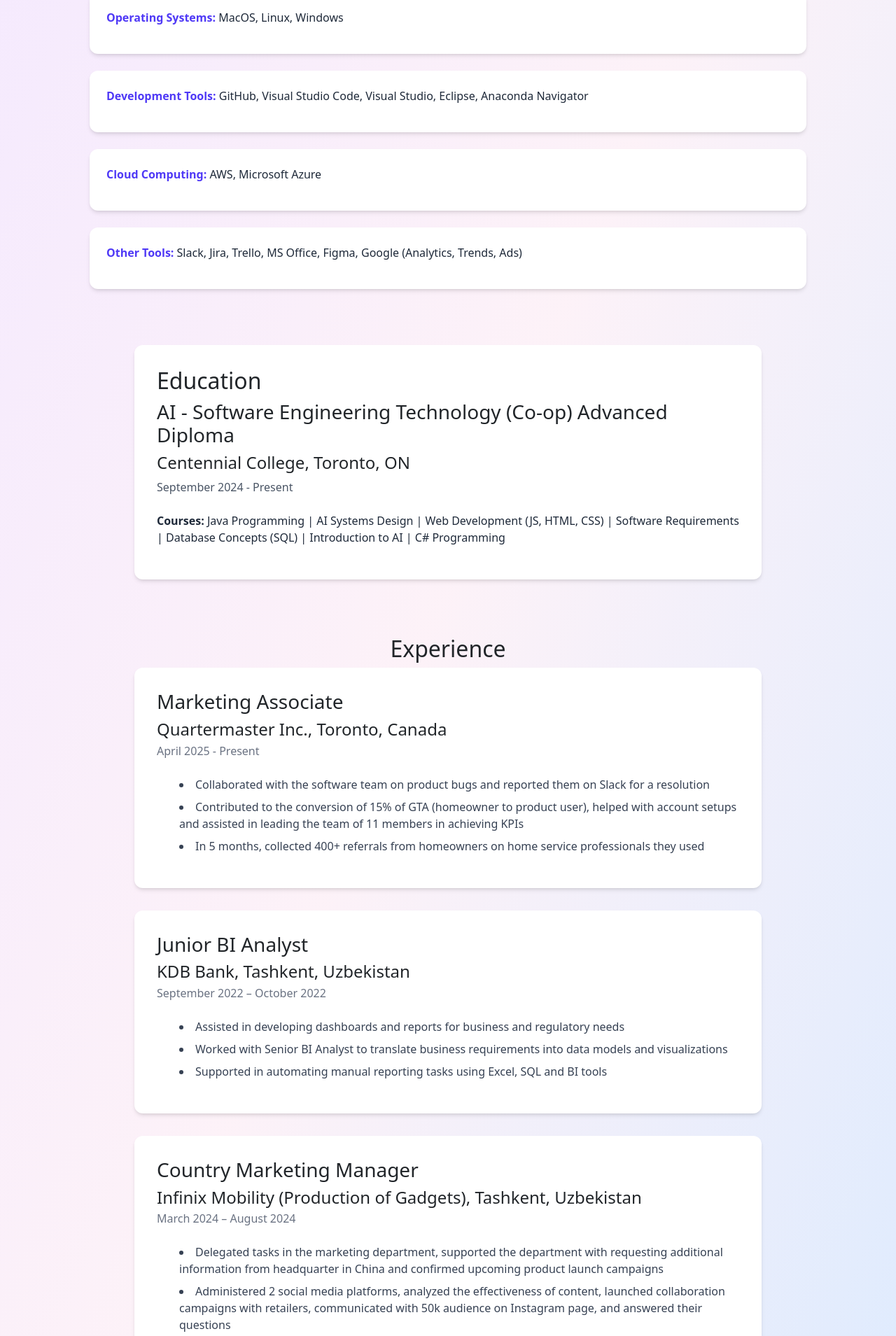
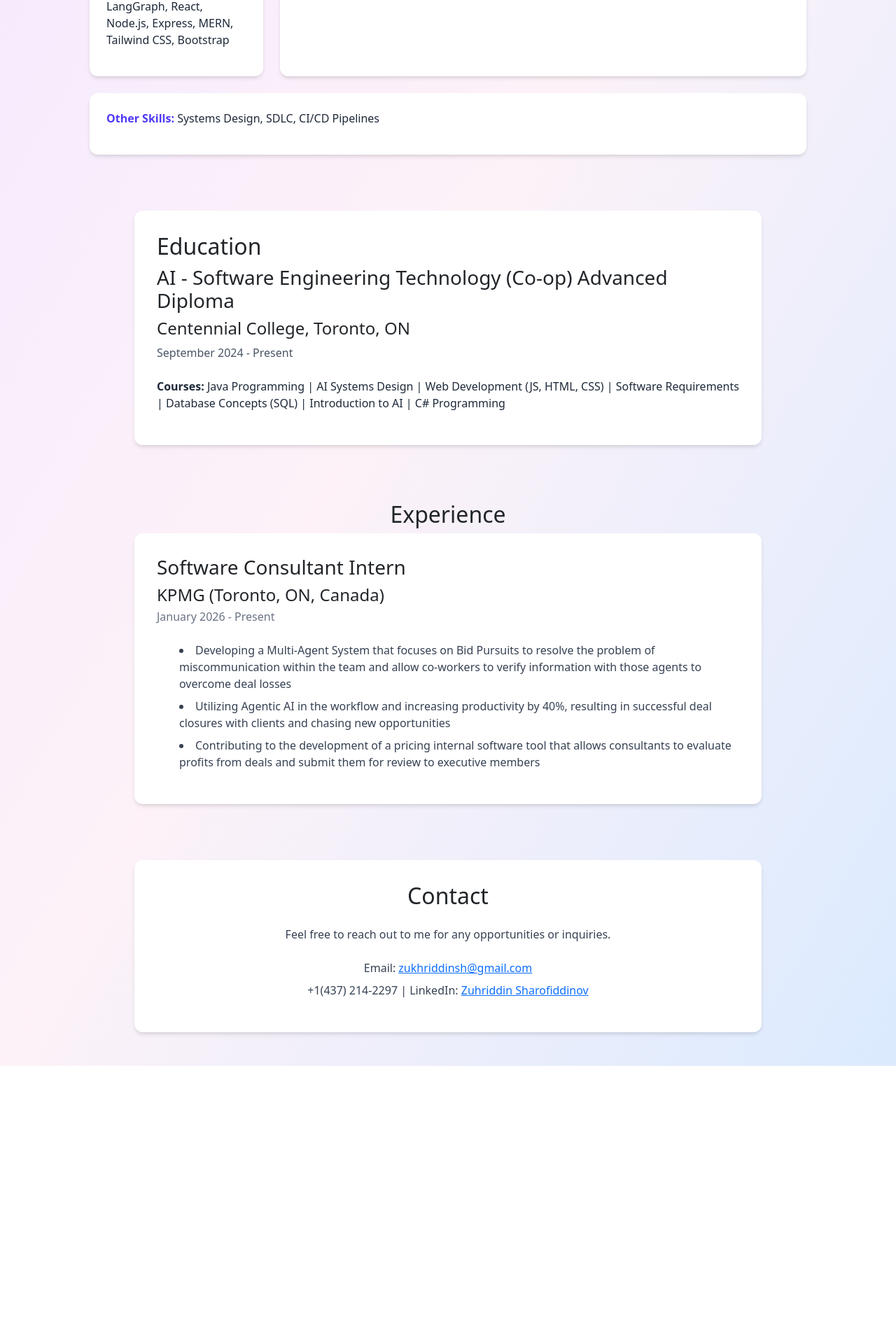
Before and after one commit to Zuck7/zucksharof, a React (Vite) app in the folder client/: page / in a window 1280 px wide. Shown: the part 811-2720 px from the top of the page at 70% size. After the commit the page ends 2354 px from the top, so only its background shows below. Built offline with nearby package versions, Linux system fonts and the light colour scheme.

Commit message:
Skills updated

```diff
--- a/client/src/components/home.jsx
+++ b/client/src/components/home.jsx
@@ -24,22 +24,19 @@
                 <h2 className="text-3xl font-bold text-gray-900 text-center mb-12">Technical Skills</h2>
                 <div className="grid grid-cols-1 md:grid-cols-2 gap-6">
                     <div className="bg-white rounded-xl p-6 shadow-md">
-                        <p className="text-gray-800"><strong className="text-indigo-600">Programming:</strong> JavaScript, C#, Oracle SQL, Java, HTML/CSS, Python</p>
+                        <p className="text-gray-800"><strong className="text-indigo-600">Programming Languages:</strong> Python, JavaScript, Java, Oracle SQL, C#, HTML/CSS</p>
                     </div>
                     <div className="bg-white rounded-xl p-6 shadow-md">
-                        <p className="text-gray-800"><strong className="text-indigo-600">Frameworks & Libraries:</strong> React (Vite), Express, Node, .Net, Pandas, Matplotlib, MongoDB</p>
+                        <p className="text-gray-800"><strong className="text-indigo-600">Libraries:</strong> Streamlit, Pandas, NumPy, Scikit-learn, NLTK, TensorFlow, PyTorch, Matplotlib</p>
                     </div>
                     <div className="bg-white rounded-xl p-6 shadow-md">
-                        <p className="text-gray-800"><strong className="text-indigo-600">Operating Systems:</strong> MacOS, Linux, Windows</p>
+                        <p className="text-gray-800"><strong className="text-indigo-600">Frameworks:</strong> LangChain, LangGraph, React, Node.js, Express, MERN, Tailwind CSS, Bootstrap</p>
                     </div>
                     <div className="bg-white rounded-xl p-6 shadow-md">
-                        <p className="text-gray-800"><strong className="text-indigo-600">Development Tools:</strong> GitHub, Visual Studio Code, Visual Studio, Eclipse, Anaconda Navigator</p>
+                        <p className="text-gray-800"><strong className="text-indigo-600">Developer Tools:</strong> Anaconda Navigator, Git, Docker, Eclipse, VS Code, VS, IntelliJ, Firebase, Groq</p>
                     </div>
-                    <div className="bg-white rounded-xl p-6 shadow-md">
-                        <p className="text-gray-800"><strong className="text-indigo-600">Cloud Computing:</strong> AWS, Microsoft Azure</p>
-                    </div>
-                    <div className="bg-white rounded-xl p-6 shadow-md">
-                        <p className="text-gray-800"><strong className="text-indigo-600">Other Tools:</strong> Slack, Jira, Trello, MS Office, Figma, Google (Analytics, Trends, Ads)</p>
+                    <div className="bg-white rounded-xl p-6 shadow-md md:col-span-2">
+                        <p className="text-gray-800"><strong className="text-indigo-600">Other Skills:</strong> Systems Design, SDLC, CI/CD Pipelines</p>
                     </div>
                 </div>
             </section>
@@ -60,37 +57,13 @@
                 <div className="space-y-8">
                     {/* Experience 1 */}
                     <div className="bg-white rounded-xl p-8 shadow-md">
-                        <h3 className="text-xl font-bold text-indigo-600 mb-2">Marketing Associate</h3>
-                        <h4 className="text-lg text-gray-700 mb-1">Quartermaster Inc., Toronto, Canada</h4>
-                        <p className="text-gray-500 mb-4">April 2025 - Present</p>
+                        <h3 className="text-xl font-bold text-indigo-600 mb-2">Software Consultant Intern</h3>
+                        <h4 className="text-lg text-gray-700 mb-1">KPMG (Toronto, ON, Canada)</h4>
+                        <p className="text-gray-500 mb-4">January 2026 - Present</p>
                         <ul className="list-disc list-inside space-y-2 text-gray-700">
-                            <li>Collaborated with the software team on product bugs and reported them on Slack for a resolution</li>
-                            <li>Contributed to the conversion of 15% of GTA (homeowner to product user), helped with account setups and assisted in leading the team of 11 members in achieving KPIs</li>
-                            <li>In 5 months, collected 400+ referrals from homeowners on home service professionals they used</li>
-                        </ul>
-                    </div>
-
-                    {/* Experience 2 */}
-                    <div className="bg-white rounded-xl p-8 shadow-md">
-                        <h3 className="text-xl font-bold text-indigo-600 mb-2">Junior BI Analyst</h3>
-                        <h4 className="text-lg text-gray-700 mb-1">KDB Bank, Tashkent, Uzbekistan</h4>
-                        <p className="text-gray-500 mb-4">September 2022 – October 2022</p>
-                        <ul className="list-disc list-inside space-y-2 text-gray-700">
-                            <li>Assisted in developing dashboards and reports for business and regulatory needs</li>
-                            <li>Worked with Senior BI Analyst to translate business requirements into data models and visualizations</li>
-                            <li>Supported in automating manual reporting tasks using Excel, SQL and BI tools</li>
-                        </ul>
-                    </div>
-
-                    {/* Experience 3 */}
-                    <div className="bg-white rounded-xl p-8 shadow-md">
-                        <h3 className="text-xl font-bold text-indigo-600 mb-2">Country Marketing Manager</h3>
-                        <h4 className="text-lg text-gray-700 mb-1">Infinix Mobility (Production of Gadgets), Tashkent, Uzbekistan</h4>
-                        <p className="text-gray-500 mb-4">March 2024 – August 2024</p>
-                        <ul className="list-disc list-inside space-y-2 text-gray-700">
-                            <li>Delegated tasks in the marketing department, supported the department with requesting additional information from headquarter in China and confirmed upcoming product launch campaigns</li>
-                            <li>Administered 2 social media platforms, analyzed the effectiveness of content, launched collaboration campaigns with retailers, communicated with 50k audience on Instagram page, and answered their questions</li>
-                            <li>Ran product presentation content with 30 bloggers and influencers, signed 2 ambassadors to represent products, organized overall 25 presentations for partners on new product launch campaigns, negotiated partners' questions, and provided further details for partnership</li>
+                            <li>Developing a Multi-Agent System that focuses on Bid Pursuits to resolve the problem of miscommunication within the team and allow co-workers to verify information with those agents to overcome deal losses</li>
+                            <li>Utilizing Agentic AI in the workflow and increasing productivity by 40%, resulting in successful deal closures with clients and chasing new opportunities</li>
+                            <li>Contributing to the development of a pricing internal software tool that allows consultants to evaluate profits from deals and submit them for review to executive members</li>
                         </ul>
                     </div>
                 </div>
```
